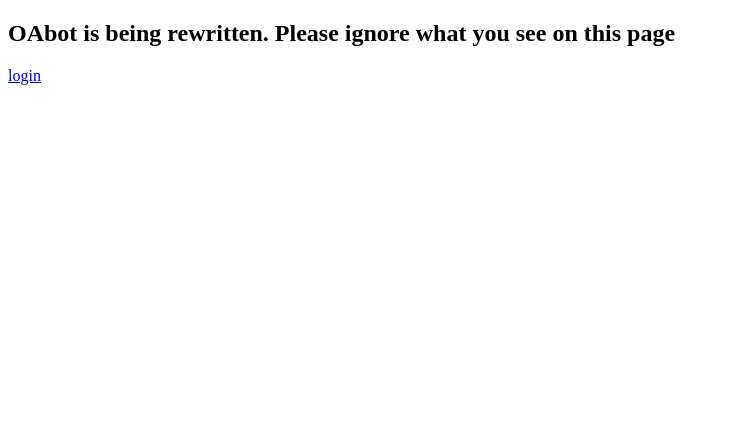
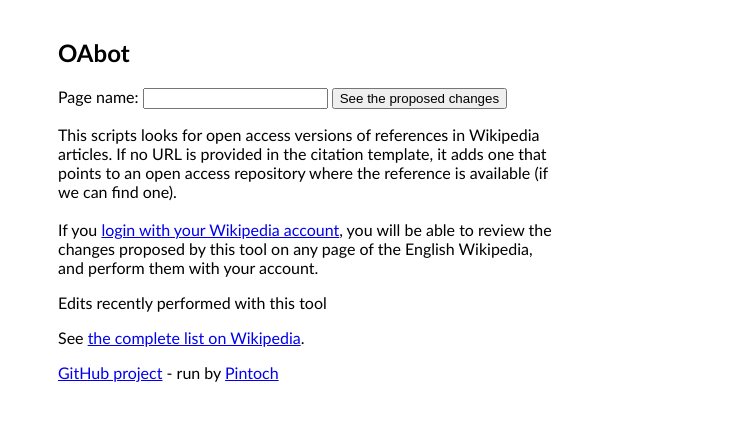
Before and after one commit to quiddity-wp/oabot, a Flask app: page / in a window 1280 px wide. Shown: the top 421 px of the page, without its empty margins (0-730 px from the left). Run offline with Flask 2, Linux system fonts and the light colour scheme; parts of the project's set-up code (start-up, migrations or seed data) failed here and were passed over.

Commit message:
Finished converting the main page

```diff
--- a/app.py
+++ b/app.py
@@ -26,10 +26,12 @@
 import os
 import yaml
 import mwoauth
-from settings import OABOT_APP_MOUNT_POINT
 import requests
 import json
+import md5
+import codecs
 from requests_oauthlib import OAuth1
+from main import generate_html_for_dry_run
 
 app = flask.Flask(__name__)
 
@@ -41,7 +43,7 @@
 def index():
     context = {
         'username' : flask.session.get('username', None),
-        'OABOT_APP_MOUNT_POINT' : OABOT_APP_MOUNT_POINT,
+        'recent_edits' : [],
     }
     return flask.render_template("index.html", **context)
 
@@ -103,6 +105,28 @@
     }, auth=auth)
     r.raise_for_status()
 
+def cached(fun, force, *args):
+    r = md5.md5()
+    r.update(args[0].encode('utf-8'))
+    h = r.hexdigest()
+    cache_fname = 'cache/%s.html' % h
+    if not force and os.path.isfile(cache_fname):
+	with codecs.open(cache_fname, 'r', 'utf-8') as f:
+	    val = f.read()
+	return val
+    else:
+	value = fun(*args)
+	with codecs.open(cache_fname, 'w', 'utf-8') as f:
+	    f.write(value)
+	return value
+
+@app.route('/process')
+def process():
+    page_name = flask.request.args.get('name')
+    force = flask.request.args.get('refresh') == 'true'
+    tpl = cached(generate_html_for_dry_run, force, page_name, flask.request.url)
+    return tpl
+
 
 @app.route('/login')
 def login():
@@ -162,5 +186,17 @@
     flask.session.clear()
     return flask.redirect(flask.url_for('index'))
 
+@app.route('/css/<path:path>')
+def send_css(path):
+    try:
+	    return flask.send_from_directory('css', path)
+    except Exception as e:
+	with open('exception', 'w') as f:
+	    f.write(str(type(e))+' '+str(e))
+
+@app.route('/edits/<path:path>')
+def send_edits(path):
+    return flask.send_from_directory('edits', path)
+
 if __name__ == "__main__":
     app.run(host='0.0.0.0')
--- a/templates/index.html
+++ b/templates/index.html
@@ -1,17 +1,46 @@
-<!DOCTYPE HTML>
+<!doctype html>
 <html>
     <head>
-        <title>Flask OAbot</title>
+        <title>OAbot</title>
+        <link rel="stylesheet" href="{{ url_for('send_css', path='style.css') }}" />
     </head>
     <body>
-	<h2>OAbot is being rewritten. Please ignore what you see on this page</h2>
-        {% if username %}
-        <p>Hello {{ username }}!</p>
-	<p><a href="{{ url_for('test_edit') }}">perform a test edit</a></p>
-        <p><a href="{{ url_for('logout') }}">logout</a></p>
-        {% else %}
-        <p>{{ greeting }}</p>
-        <p><a href="{{ url_for('login') }}">login</a></p>
-        {% endif %}
+        <h2>OAbot</h2>
+        <p>
+            <form action="{{ url_for('process') }}" method="get">
+                <label for="name">Page name: </label>
+                <input type="text" name="name" id="nameInput" />
+                <input type="submit" value="See the proposed changes" />
+            </form>
+        </p>
+
+        <p id="description">
+        This scripts looks for open access versions of references in Wikipedia articles. If no URL is provided in the citation template, it adds one that points to an open access repository where the reference is available (if we can find one).
+	<br /><br />
+	{% if not username %}
+	If you <a href="{{ url_for('login') }}">login with your Wikipedia account</a>,
+	{% else %}
+	You are logged in as <a href="https://en.wikipedia.org/wiki/User:{{ username }}">{{ username }}</a>
+	(<a href="{{ url_for('logout') }}">logout</a>), so
+	{% endif %}
+	you will be able to review the changes proposed by this tool on any page of the English Wikipedia,
+	and perform them with your account.
+	</p>
+
+	<p>
+	Edits recently performed with this tool
+	<ul>
+	{% for edit in recent_edits %}
+           <li><a href="{{ edit.0 }}">{{ edit.1 }}</a></li>
+	{% endfor %}
+	</ul>
+	See <a
+	    href="https://en.wikipedia.org/w/index.php?title=Special:RecentChanges&tagfilter=OAuth+CID:+817">the
+	    complete list on Wikipedia</a>.
+	</p>
+
+	<p><a href="https://github.com/dissemin/oabot">GitHub project</a> -
+           run by <a href="https://en.wikipedia.org/wiki/User_talk:Pintoch">Pintoch</a>
+	 </p>
     </body>
 </html>
```
